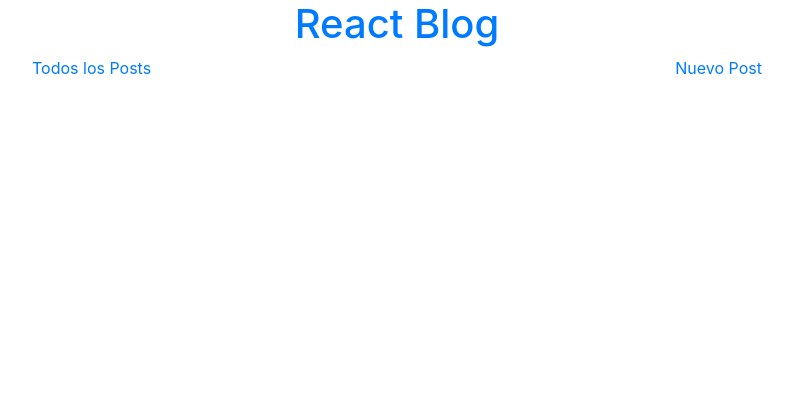
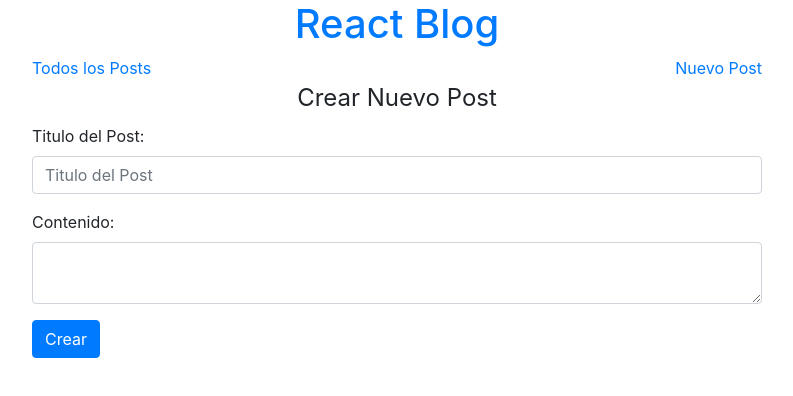
Before and after one commit to zorazky/crudreact, a React (Create React App) app: page /crear in a window 1280 px wide. Shown: the top 396 px of the page, without its empty margins (243-1036 px from the left). Built offline with nearby package versions, Linux system fonts and the light colour scheme; no server answers.

Commit message:
form page created

```diff
--- /dev/null
+++ b/src/componentes/Formulario.js
@@ -0,0 +1,22 @@
+import React, { Component } from 'react';
+
+class Formulario extends Component {
+    render() {
+        return (
+            <form className="col-8">
+                <legend className="text-center">Crear Nuevo Post</legend>
+                <div className="form-group">
+                    <label>Titulo del Post:</label>
+                    <input type="text" className="form-control" placeholder="Titulo del Post"/>
+                </div>
+                <div className="form-group">
+                    <label>Contenido:</label>
+                    <textarea type="text" className="form-control" placeholder="Contenido..."> </textarea>
+                </div>
+                <button type="submit" className="btn btn-primary">Crear</button>
+            </form>
+        )
+    }
+}
+
+export default Formulario;
--- a/src/componentes/Router.js
+++ b/src/componentes/Router.js
@@ -5,6 +5,7 @@
 import Navegacion from './Navegacion';
 import Posts from './Posts';
 import SinglePost from './SinglePost';
+import Formulario from './Formulario';
 
 class Router extends Component {
     state = {
@@ -70,6 +71,7 @@
                                 )
                             }}
                             />
+                            <Route exact path="/crear" component={Formulario} />
                         </Switch>
                     </div>
                 </div>
```
